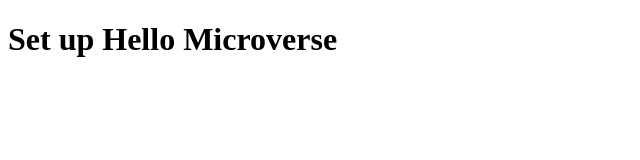
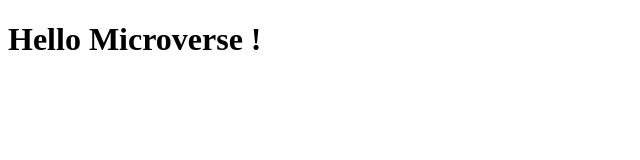
Before and after one commit to brhanuhailu/Hello-world, a plain HTML site: page index.html in a window 1280 px wide. Shown: the whole page, without its empty margins (0-640 px from the left). Drawn offline with Linux system fonts and the light colour scheme.

Commit message:
Update index.html

```diff
--- a/index.html
+++ b/index.html
@@ -7,6 +7,6 @@
     <title>first project</title>
 </head>
 <body>
-    <h1>Set up Hello Microverse</h1>
+    <h1>Hello Microverse !</h1>
 </body>
 </html>
```
